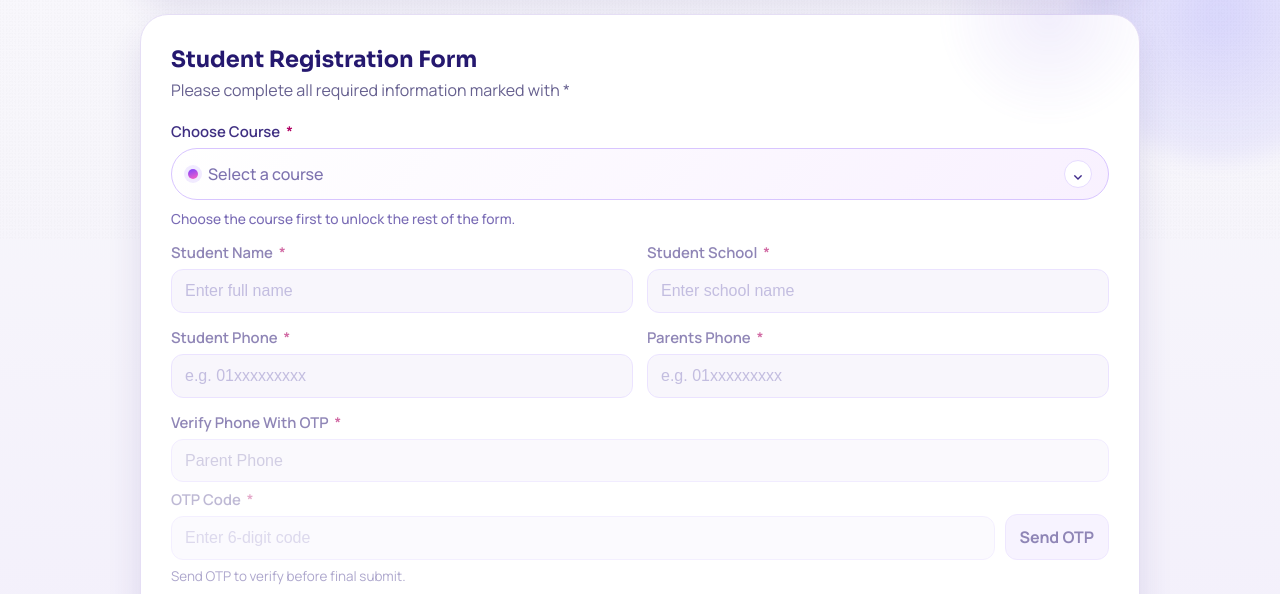
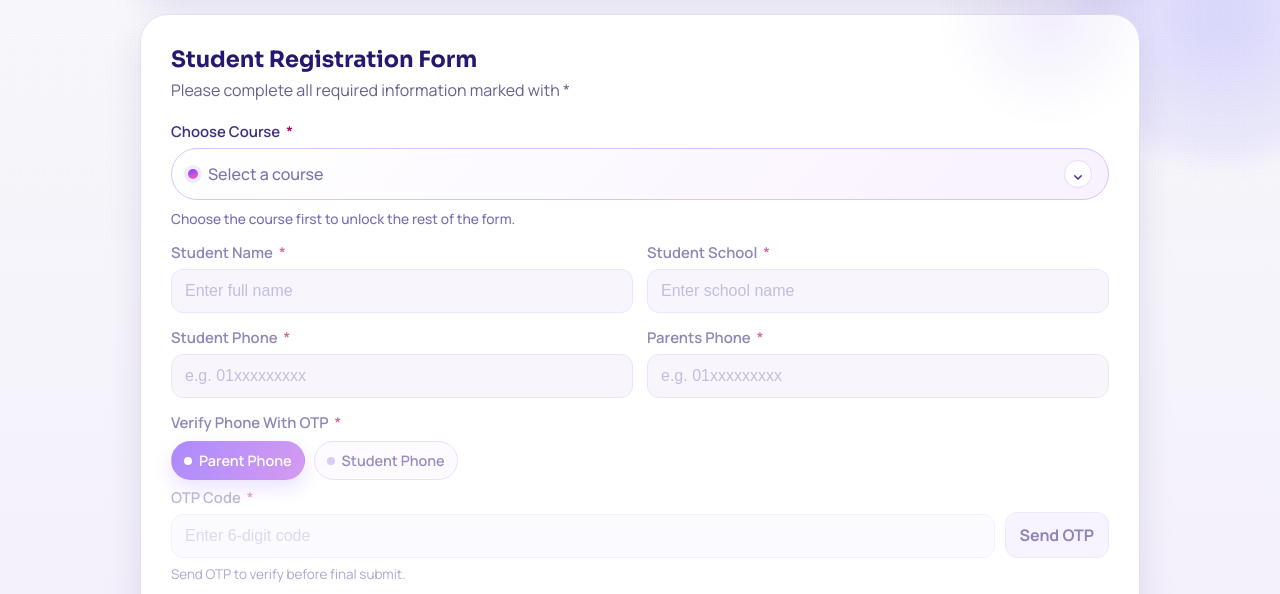
Before and after one commit to Mahmoudalalfi/ms-ghada-forum, a website: page index.html in a window 1280 px wide. Shown: the part 561-1155 px from the top of the page. Drawn offline with nearby package versions, Linux system fonts and the light colour scheme; a web font is replaced by a local one.

Commit message:
Add OTP UI and anti-fake protections

```diff
--- a/index.html
+++ b/index.html
@@ -745,6 +745,58 @@
       font-size: 0.84rem;
     }
 
+    .otp-targets {
+      display: flex;
+      gap: 9px;
+      flex-wrap: wrap;
+      margin-top: 2px;
+    }
+
+    .otp-target {
+      position: relative;
+      cursor: pointer;
+    }
+
+    .otp-target input {
+      position: absolute;
+      opacity: 0;
+      pointer-events: none;
+    }
+
+    .otp-target span {
+      display: inline-flex;
+      align-items: center;
+      gap: 7px;
+      padding: 9px 12px;
+      border-radius: 999px;
+      border: 1px solid #d9c7ff;
+      background: #fcf9ff;
+      color: #4f3e95;
+      font-size: 0.9rem;
+      font-weight: 600;
+      transition: all var(--timing-soft);
+    }
+
+    .otp-target span::before {
+      content: "";
+      width: 8px;
+      height: 8px;
+      border-radius: 50%;
+      background: #bba8f7;
+      transition: all var(--timing-soft);
+    }
+
+    .otp-target input:checked + span {
+      background: linear-gradient(120deg, #6f38ff, #b854e5);
+      color: #ffffff;
+      border-color: transparent;
+      box-shadow: 0 8px 20px rgba(120, 57, 250, 0.26);
+    }
+
+    .otp-target input:checked + span::before {
+      background: #ffffff;
+    }
+
     .note {
       margin: 0;
       color: #6f649e;
@@ -1101,11 +1153,17 @@
           </div>
 
           <div class="field full">
-            <label for="otpTarget">Verify Phone With OTP <span class="required">*</span></label>
-            <select id="otpTarget" name="otpTarget" required data-lockable>
-              <option value="parent">Parent Phone</option>
-              <option value="student">Student Phone</option>
-            </select>
+            <label>Verify Phone With OTP <span class="required">*</span></label>
+            <div class="otp-targets">
+              <label class="otp-target">
+                <input type="radio" name="otpTarget" value="parent" checked required data-lockable>
+                <span>Parent Phone</span>
+              </label>
+              <label class="otp-target">
+                <input type="radio" name="otpTarget" value="student" required data-lockable>
+                <span>Student Phone</span>
+              </label>
+            </div>
             <div class="otp-row">
               <div class="field">
                 <label for="otpCode">OTP Code <span class="required">*</span></label>
@@ -1165,7 +1223,6 @@
     const successMessage = document.getElementById("successMessage");
     const errorMessage = document.getElementById("errorMessage");
     const courseSelect = document.getElementById("courseSelect");
-    const otpTargetSelect = document.getElementById("otpTarget");
     const otpCodeInput = document.getElementById("otpCode");
     const sendOtpBtn = document.getElementById("sendOtpBtn");
     const otpStatusText = document.getElementById("otpStatusText");
@@ -1289,7 +1346,8 @@
       const studentPhone = document.getElementById("studentPhone").value.trim();
       const parentPhone = document.getElementById("parentPhone").value.trim();
       const course = courseSelect.value.trim();
-      const otpTarget = otpTargetSelect.value;
+      const selectedOtpTarget = form.querySelector("input[name='otpTarget']:checked");
+      const otpTarget = selectedOtpTarget ? selectedOtpTarget.value : "parent";
 
       if (!studentPhone || !parentPhone || !course) {
         otpStatusText.textContent = "Enter student phone, parent phone, and course first.";
@@ -1344,7 +1402,9 @@
     sendOtpBtn.addEventListener("click", requestOtp);
     document.getElementById("studentPhone").addEventListener("input", invalidateOtpSession);
     document.getElementById("parentPhone").addEventListener("input", invalidateOtpSession);
-    otpTargetSelect.addEventListener("change", invalidateOtpSession);
+    form.querySelectorAll("input[name='otpTarget']").forEach(function (radio) {
+      radio.addEventListener("change", invalidateOtpSession);
+    });
     courseSelect.addEventListener("change", invalidateOtpSession);
 
     form.addEventListener("submit", async function (event) {
```
